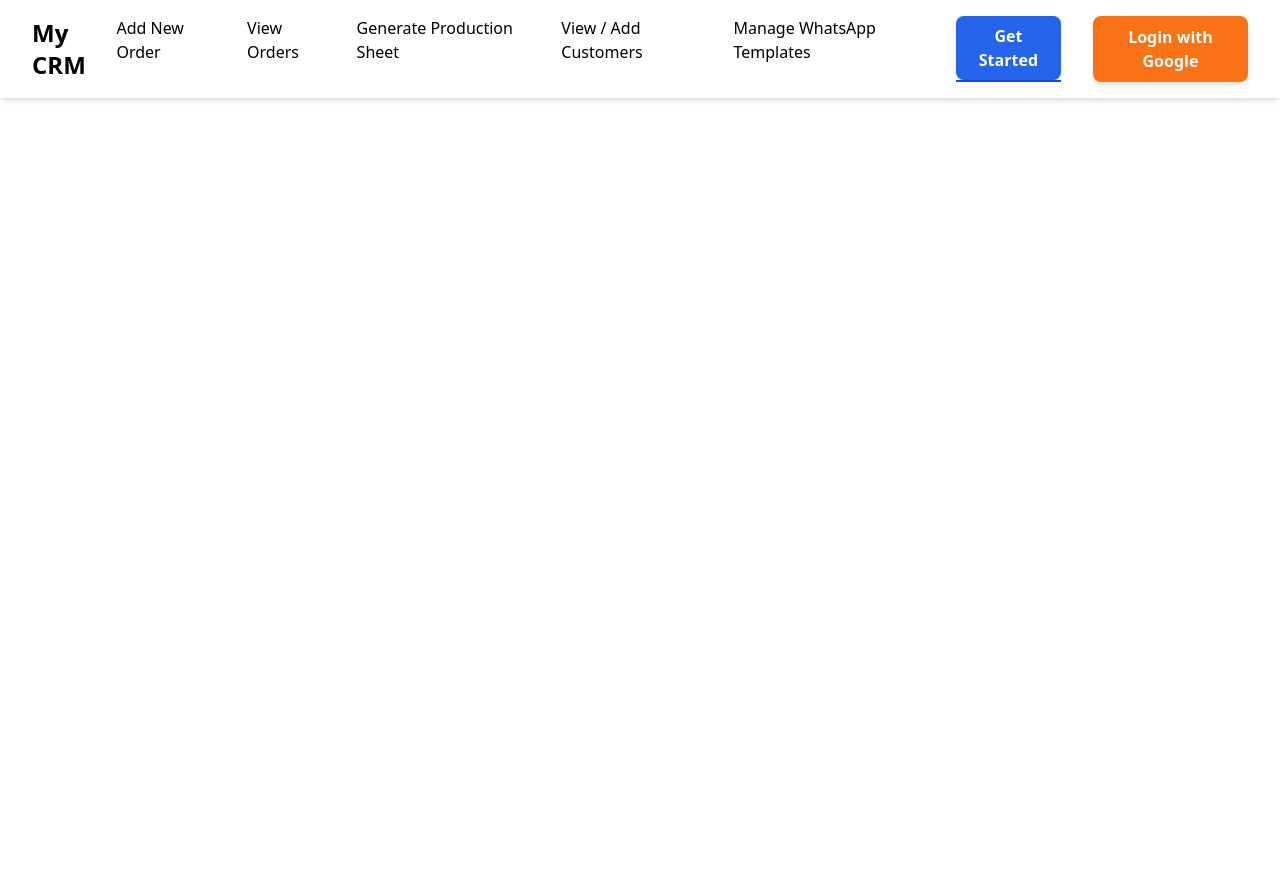
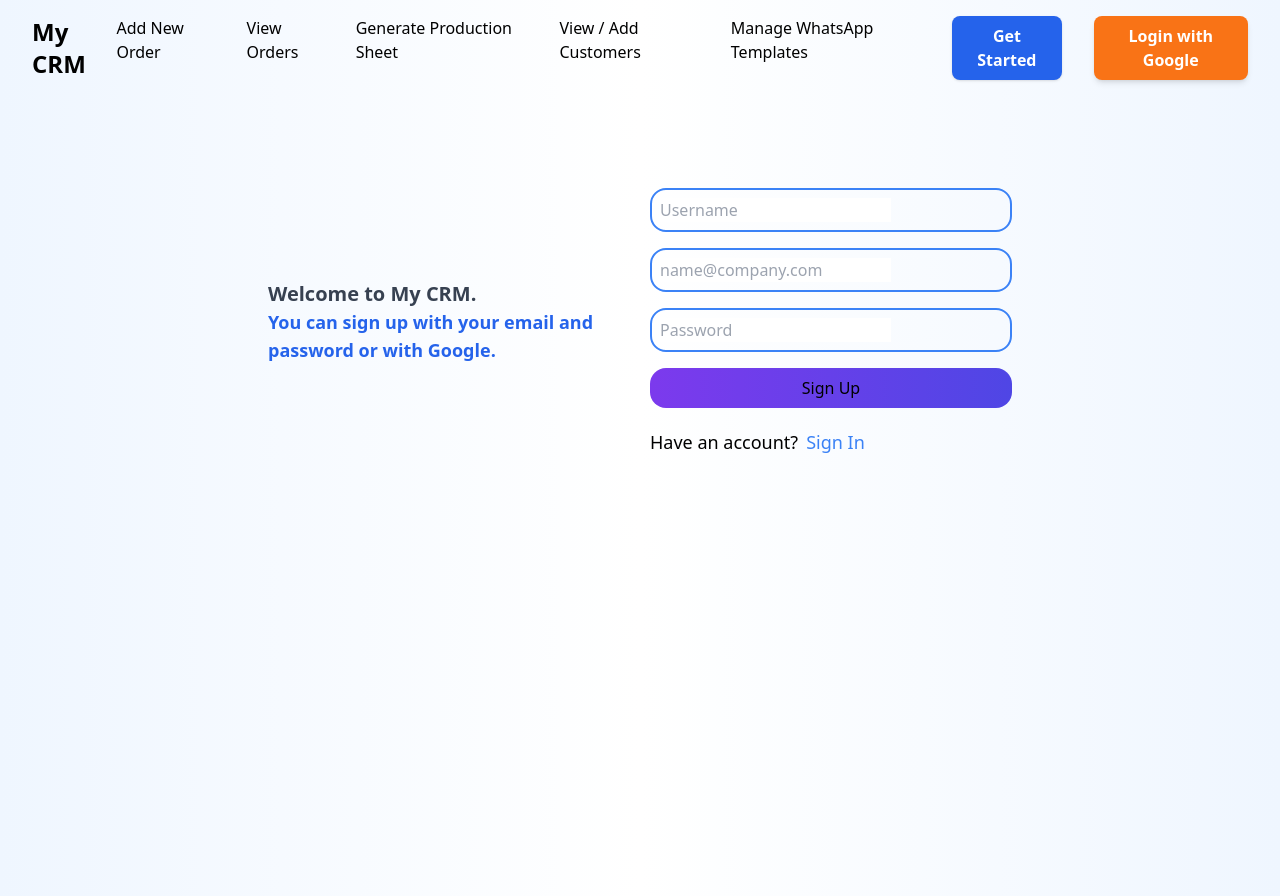
Before and after one commit to UmarBer/crm-oms, a React (Vite) app in the folder frontend/: page /signup in a window 1280 px wide. Before the commit the page ends 800 px from the top, so only its background shows below. Built offline with nearby package versions, Linux system fonts and the light colour scheme; no server answers.

Commit message:
create sign up page

```diff
--- a/frontend/src/App.jsx
+++ b/frontend/src/App.jsx
@@ -8,6 +8,7 @@ import CustomerDetails from './Components/CustomerDetails';
 import TemplateManager from './Components/TemplateManager';
 import LandingPage from './Components/LandingPage';
 import Navbar from './Components/Navbar';
+import SignUpPage from './Components/SignUpPage';
 import './App.css';
 
 function App() {
@@ -26,6 +27,7 @@ function App() {
             <Route path="/generate-sheet" element={<GenerateSheetForm />} />
             <Route path="/templates" element={<TemplateManager />} />
             <Route path="/landing" element={<LandingPage />} />
+            <Route path="/signup" element={<SignUpPage />} />
           </Routes>
         </div>
       </Router>
--- a/frontend/src/Components/Navbar.jsx
+++ b/frontend/src/Components/Navbar.jsx
@@ -13,7 +13,7 @@ const Navbar = () => {
       : 'text-black-500 hover:underline';
 
   return (
-    <nav className="bg-white shadow-md mb-8">
+    <nav className="bg-gradient-to-r from-blue-50 via-white to-blue-50 shadow-md">
       <div className="max-w-7xl mx-auto px-4 sm:px-6 lg:px-8">
         <div className="flex justify-between items-center py-4">
           {/* Logo */}
@@ -38,14 +38,14 @@ const Navbar = () => {
             <NavLink to="/templates" className={navLinkClasses}>
               Manage WhatsApp Templates
             </NavLink>
-            <NavLink className={navLinkClasses}>
-              <button
-                onClick={() => navigate('/login')}
-                className="bg-blue-600 text-white px-4 py-2 rounded-lg shadow hover:bg-blue-700 transition duration-200"
-              >
-                Get Started
-              </button>
-            </NavLink>
+            {/* <NavLink className={navLinkClasses}> */}
+            <button
+              onClick={() => navigate('/signup')}
+              className="bg-blue-600 text-white px-4 py-2 font-semibold rounded-lg shadow hover:bg-blue-700 transition duration-200"
+            >
+              Get Started
+            </button>
+            {/* </NavLink> */}
             <GoogleLoginButton />
           </div>
 
@@ -126,7 +126,7 @@ const Navbar = () => {
               onClick={() => setIsMenuOpen(false)}
             >
               <button
-                onClick={() => navigate('/login')}
+                onClick={() => navigate('/signup')}
                 className="bg-blue-600 text-white px-4 py-2 rounded-lg shadow hover:bg-blue-700 transition duration-200"
               >
                 Get Started
--- /dev/null
+++ b/frontend/src/Components/SignUpPage.jsx
@@ -0,0 +1,48 @@
+function SignUp() {
+  return (
+    <div className="min-h-screen flex flex-col bg-gradient-to-r from-blue-50 via-white to-blue-50">
+      <div className="flex p-3 max-w-3xl mx-auto flex-col md:flex-row md:items-center gap-5">
+        {/* left */}
+        <div className="flex-1">
+          <div className="mt-20">
+            <span className="font-bold text-xl text-gray-700">
+              Welcome to My CRM.
+            </span>
+            <p className="font-semibold text-lg text-left text-blue-600">
+              You can sign up with your email and password or with Google.
+            </p>
+          </div>
+        </div>
+        {/* right */}
+        <div className="flex-1 mt-20">
+          <form className="flex flex-col gap-4">
+            <div className="border-b-2 border-t-2 border-l-2 border-r-2 p-2 rounded-2xl border-blue-500">
+              <label className="border-t-2" value="Your username" />
+              <input type="text" placeholder="Username" id="username" />
+            </div>
+            <div className="border-b-2 border-t-2 border-l-2 border-r-2 p-2 rounded-2xl  border-blue-500">
+              <label className="border-t-2" value="Your email" />
+              <input type="text" placeholder="name@company.com" id="email" />
+            </div>
+            <div className="border-b-2 border-t-2 border-l-2 border-r-2 p-2 rounded-2xl  border-blue-500">
+              <label className="border-t-2" value="Your password" />
+              <input type="text" placeholder="Password" id="password" />
+            </div>
+            <button
+              className="bg-gradient-to-r from-violet-600 to-indigo-600 p-2 rounded-2xl"
+              type="submit"
+            >
+              Sign Up
+            </button>
+          </form>
+          <div className="flex gap-2 text-lg mt-5">
+            <span>Have an account?</span>
+            <button className="text-blue-500">Sign In</button>
+          </div>
+        </div>
+      </div>
+    </div>
+  );
+}
+
+export default SignUp;
```
Also changed, not shown: 2 other files (tests, documents, lock files or other folders).
